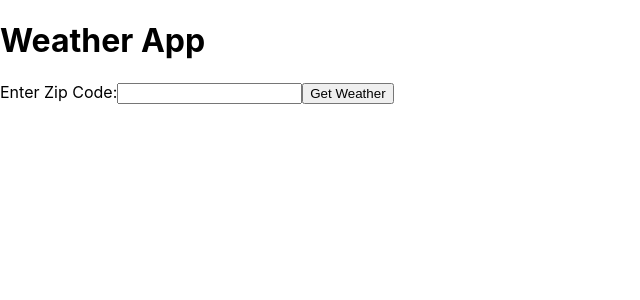
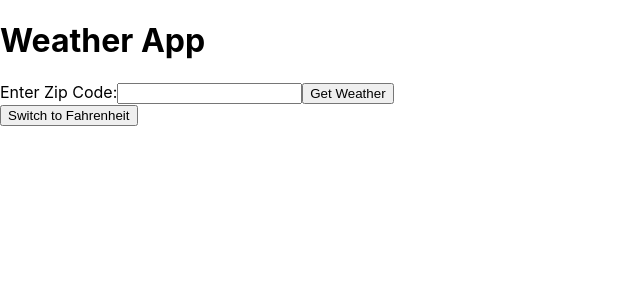
Before and after one commit to I-am-George-Hammond/Weather-Application, a React (Create React App) app in the folder client/: page / in a window 1280 px wide. Shown: the top 300 px of the page, without its empty margins (0-640 px from the left). Built offline with nearby package versions, Linux system fonts and the light colour scheme.

Commit message:
Added celcius fahrenheit toggle
Co-Authored-By: I-am-George-Hammond <111223336+I-am-George-Hammond@users.noreply.github.com>

```diff
--- a/client/src/App.js
+++ b/client/src/App.js
@@ -5,9 +5,14 @@ function kelvinToCelsius(kelvin) {
   return (kelvin - 273.15).toFixed(2);
 }
 
+function kelvinToFahrenheit(kelvin) {
+  return ((kelvin - 273.15) * 9 / 5 + 32).toFixed(2);
+}
+
 function App() {
   const [weatherData, setWeatherData] = useState(null);
   const [userZipCode, setUserZipCode] = useState('');
+  const [isCelsius, setIsCelsius] = useState(true);
 
   const fetchWeatherData = (zipCode) => {
     const API_URL = `http://api.openweathermap.org/data/2.5/weather?zip=${zipCode},za&appid=298a3ab3b55539f0398ba22e87a4433b`;
@@ -26,6 +31,18 @@ function App() {
   const handleFormSubmit = (event) => {
     event.preventDefault();
     fetchWeatherData(userZipCode);
+  };
+
+  const convertTemperature = (temperature) => {
+    if (isCelsius) {
+      return kelvinToCelsius(temperature) + '°C';
+    } else {
+      return kelvinToFahrenheit(temperature) + '°F';
+    }
+  };
+
+  const handleToggleClick = () => {
+    setIsCelsius(!isCelsius);
   };
 
   return (
@@ -47,14 +64,20 @@ function App() {
         <div className="container">
           <div className="Weather">
             <p>City: {weatherData.name}</p>
-            <p>Temperature: {kelvinToCelsius(weatherData.main.temp)}°C</p>
-            <p>Feels Like: {kelvinToCelsius(weatherData.main.feels_like)}°C</p>
+            <p>Temperature: {convertTemperature(weatherData.main.temp)}</p>
+            <p>Feels Like: {convertTemperature(weatherData.main.feels_like)}</p>
             <p>Weather: {weatherData.weather[0].main}</p>
             <p>Description: {weatherData.weather[0].description}</p>
             <p>Wind Speed: {weatherData.wind.speed} m/s</p>
           </div>
         </div>
       )}
+
+      <div className="Toggle">
+        <button onClick={handleToggleClick}>
+          {isCelsius ? 'Switch to Fahrenheit' : 'Switch to Celsius'}
+        </button>
+      </div>
     </div>
   );
 }
```
